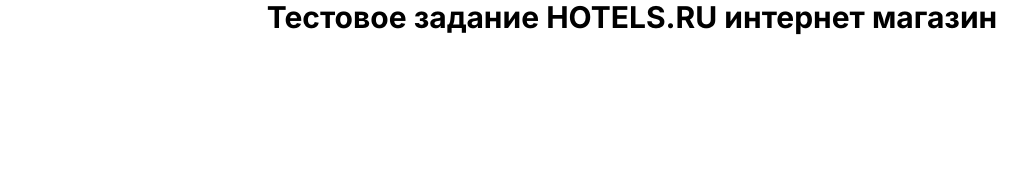
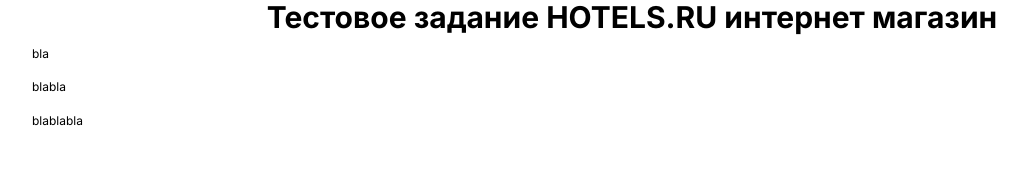
Before and after one commit to mvodev/hotels-online-shop, a React (Vite) app: page / in a window 1280 px wide. Shown: the top 178 px of the page, without its empty margins (8-1035 px from the left). Built offline with nearby package versions, Linux system fonts and the light colour scheme.

Commit message:
add nav list component

```diff
--- a/package.json
+++ b/package.json
@@ -1,5 +1,5 @@
 {
-  "name": "Тестовое задание Metacommerce",
+  "name": "Тестовое задание HOTELS.RU интернет магазин",
   "private": true,
   "version": "0.0.0",
   "type": "module",
--- a/src/MainPage.tsx
+++ b/src/MainPage.tsx
@@ -1,10 +1,16 @@
 import Button from './components/button/Button';
+import NavList from './components/nav-list/NavList';
 import './MainPage.scss';
 
 const MainPage = () => {
   return (
     <section className="main-page">
       <h1 className='main-page__header'>Тестовое задание HOTELS.RU интернет магазин</h1>
+      <NavList isVertical={true} links={[
+        {text:'bla',href:'mock-address-change-me'},
+        {text:'blabla',href:'mock-address-change-me'},
+        {text:'blablabla',href:'mock-address-change-me'}
+      ]}/>
     </section>
   )
 }
--- a/src/components/button/Button.tsx
+++ b/src/components/button/Button.tsx
@@ -47,7 +47,7 @@ const Button = (props:ButtonProps & React.ButtonHTMLAttributes<HTMLButtonElement
     </>
   }
   return (
-    <button className={`button button_${type}`}>
+    <button className={`button button_${buttonType}`}>
       {buttonBody}
     </button>
   )
--- /dev/null
+++ b/src/components/nav-list/NavList.scss
@@ -0,0 +1,21 @@
+.nav-list {
+
+  &__items {
+    display: flex;
+    gap: 60px;
+    flex-direction: row;
+  }
+
+  &__item {
+    list-style-type: none;
+    a {
+      text-decoration: none;
+      color: inherit;
+    }
+  }
+
+  &__items.nav-list__items_vertival{
+    flex-direction: column;
+    gap: 20px;
+  }
+}
--- /dev/null
+++ b/src/components/nav-list/NavList.tsx
@@ -0,0 +1,28 @@
+import './NavList.scss';
+
+export type NavListProps = {
+  isVertical: boolean,
+  links:Array<{
+    href:string,
+    text:string,
+  }>
+}
+
+const NavList = (props:NavListProps) => {
+  const {isVertical,links} = props;
+    const items = links.map((link,index)=>{
+      return(
+        <li className='nav-list__item' key={index}>
+          <a href={link.href}>{link.text}</a>
+        </li>
+      )
+    })
+  return (
+    <nav className={`nav-list ${isVertical? 'nav-list_vertival' : ''}`}>
+      <ul className={`nav-list__items ${isVertical? 'nav-list__items_vertival' : ''}`}>
+        {items}
+      </ul>
+    </nav>
+  )
+}
+export default NavList;
```
